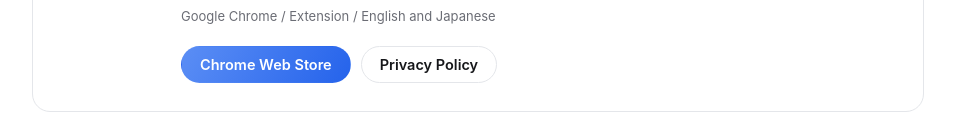
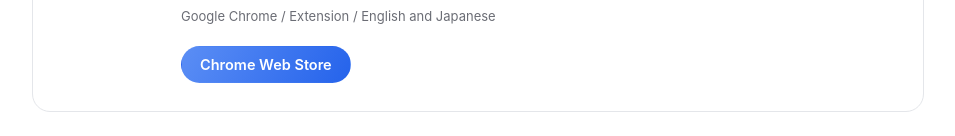
Before and after one commit to shinespark/shinespark.github.io, an Astro site: page /en in a window 1280 px wide. Shown: the part 1666-1802 px from the top of the page, without its empty margins (162-1117 px from the left). Built offline with nearby package versions, Linux system fonts and the light colour scheme; Astro itself is replaced by a stand-in of ours.

Commit message:
トップページの Domain Hopper のカードからプライバシーポリシーのボタンを外す
ほかのアプリのカードと揃える。プライバシーポリシーはストアのページから
たどれる。

Co-Authored-By: Claude Opus 5.5 <noreply@anthropic.com>

```diff
--- a/src/content/top/Body.astro
+++ b/src/content/top/Body.astro
@@ -10,7 +10,6 @@ const { lang } = Astro.props;
 const ja = lang === 'ja';
 const nsbUrl = pageUrl({ kind: 'app', app: 'no-smoking-bank' }, lang);
 const ptUrl = pageUrl({ kind: 'app', app: 'picture-this' }, lang);
-const dhPrivacyUrl = pageUrl({ kind: 'privacy', app: 'domain-hopper' }, lang);
 const dhStoreUrl = 'https://chromewebstore.google.com/detail/domain-hopper/gdpimjllcckfpipkblfoknlmflinmboh';
 const herdrUrl = 'https://marketplace.elgato.com/product/herdr-agents-f685015b-fa67-44a8-80ff-1292674a0771';
 ---
@@ -91,7 +90,6 @@ const herdrUrl = 'https://marketplace.elgato.com/product/herdr-agents-f685015b-f
         <p class="meta">{ja ? 'Google Chrome / 拡張機能 / 日本語・英語' : 'Google Chrome / Extension / English and Japanese'}</p>
         <div class="links">
           <a class="btn primary" href={dhStoreUrl}>{ja ? 'Chrome ウェブストア' : 'Chrome Web Store'}</a>
-          <a class="btn" href={dhPrivacyUrl}>{ja ? 'プライバシーポリシー' : 'Privacy Policy'}</a>
         </div>
       </div>
     </article>
```
